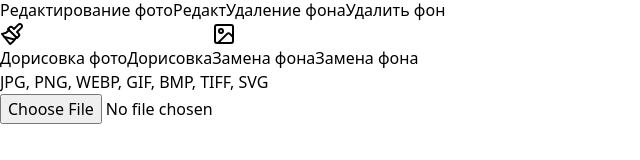
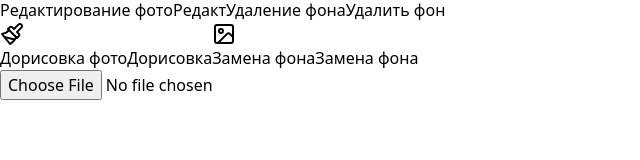
Before and after one commit to Poserval/PhotoCraft_Pro, a React (Vite) app in the folder frontend/: page / in a window 1280 px wide. Shown: the part 446-606 px from the top of the page, without its empty margins (0-640 px from the left). Built offline with nearby package versions, Linux system fonts and the light colour scheme.

Commit message:
Update ImageUploader.tsx

```diff
--- a/frontend/src/components/ImageUploader.tsx
+++ b/frontend/src/components/ImageUploader.tsx
@@ -66,11 +66,6 @@
           </button>
         </div>
       </div>
-
-      {/* Информация о форматах */}
-      <p className="text-xs text-gray-400 text-center">
-        JPG, PNG, WEBP, GIF, BMP, TIFF, SVG
-      </p>
     </div>
   );
 };
```
